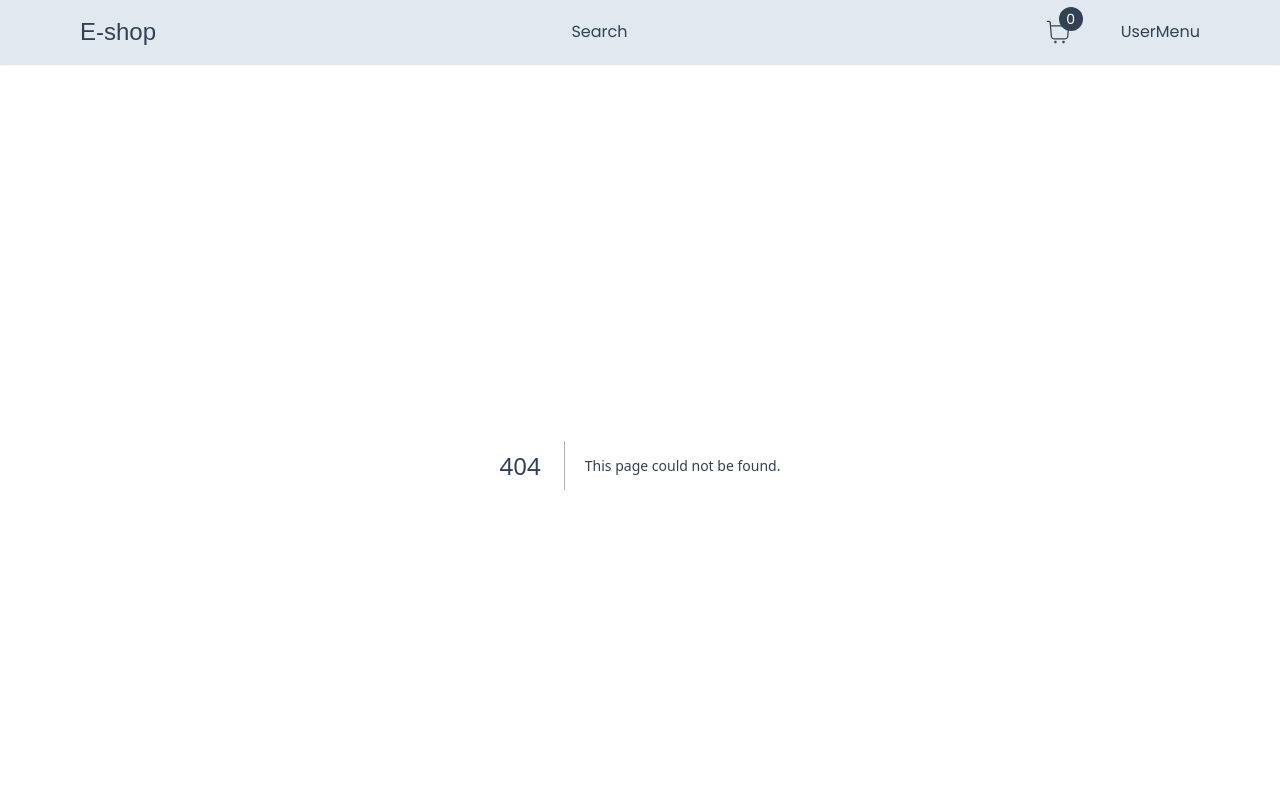
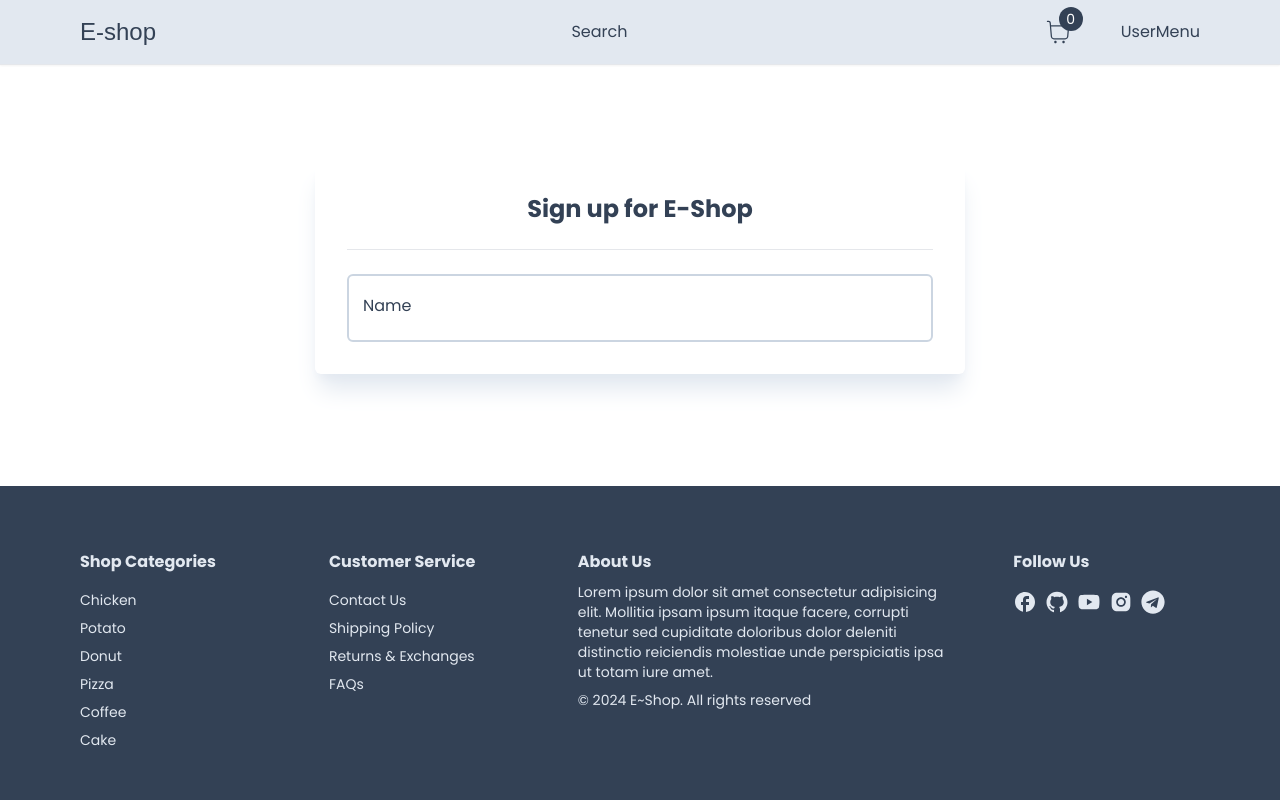
Before and after one commit to ayekaday/e-shop, a Next.js app: page /register in a window 1280 px wide. Before the commit this address had no page. Shown: the top 800 px of the page. Built offline with nearby package versions, Linux system fonts and the light colour scheme; a web font is replaced by a local one.

Commit message:
Add RegisterForm

```diff
--- a/app/cart/page.tsx
+++ b/app/cart/page.tsx
@@ -1,4 +1,4 @@
-import Container from "../Container";
+import Container from "../components/Container";
 import CartClient from "./CartClient";
 
 const Cart = () => {
--- /dev/null
+++ b/app/components/FormWrap.tsx
@@ -0,0 +1,35 @@
+const FormWrap = ({ children }: { children: React.ReactNode }) => {
+  return (
+    <div
+      className="
+        min-h-fit
+        h-full
+        flex
+        items-center
+        justify-center
+        pb-12
+        pt-24
+        "
+    >
+      <div
+        className="
+      max-w-[650px]
+      w-full
+      flex
+      flex-col
+      gap-6
+      items-center
+      shadow-xl
+      shadow-slate-200
+      rounded-md
+      p-4
+      md:p-8
+      "
+      >
+        {children}
+      </div>
+    </div>
+  );
+};
+
+export default FormWrap;
--- a/app/components/footer/Footer.tsx
+++ b/app/components/footer/Footer.tsx
@@ -1,4 +1,4 @@
-import Container from "@/app/Container";
+import Container from "@/app/components/Container";
 import FooterList from "./FooterList";
 import Link from "next/link";
 import { MdFacebook } from "react-icons/md";
--- /dev/null
+++ b/app/components/inputs/input.tsx
@@ -0,0 +1,73 @@
+import { FieldErrors, FieldValues, UseFormRegister } from "react-hook-form";
+
+interface InputProps {
+  id: string;
+  label: string;
+  type?: string;
+  disabled?: boolean;
+  required?: boolean;
+  register: UseFormRegister<FieldValues>;
+  errors: FieldErrors;
+}
+
+const Input: React.FC<InputProps> = ({
+  id,
+  label,
+  type,
+  disabled,
+  required,
+  register,
+  errors,
+}) => {
+  return (
+    <div className="w-full relative">
+      <input
+        autoComplete="off"
+        id={id}
+        disabled={disabled}
+        {...register(id, { required })}
+        placeholder=""
+        type={type}
+        className={`
+      peer
+      w-full
+      p-4
+      pt-6
+      outline-none
+      bg-white
+      font-light
+      border-2
+      rounded-md
+      transition
+      disabled:opacity-70
+      disabled:cursor-not-allowed
+      ${errors[id] ? "border-rose-400" : "border-slate-300"}
+      ${errors[id] ? "focus:border-rose-400" : "focus:border-slate-300"}
+      `}
+      />
+      <label
+        htmlFor={id}
+        className="
+      absolute
+      cursor-text
+      text-md
+      duration-150
+      tranform
+      -translate-y-3
+      top-5
+      z-10
+      origin-[0]
+      left-4
+      peer-placeholder-shown:scale-100
+      peer-placeholder-shown:translate-y-0
+      peer-focus:scale-75
+      peer-focus:translate-y-4
+      "
+      >
+        {label}
+      </label>
+    </div>
+  );
+};
+
+export default Input;
--- a/app/components/nav/NavBar.tsx
+++ b/app/components/nav/NavBar.tsx
@@ -1,4 +1,4 @@
-import Container from "@/app/Container";
+import Container from "@/app/components/Container";
 import Link from "next/link";
 import { Redressed } from "next/font/google";
 import CartCount from "./CartCount";
--- a/app/page.tsx
+++ b/app/page.tsx
@@ -1,6 +1,6 @@
 import { products } from "@/utils/products";
 import HomeBanner from "./components/HomeBanner";
-import Container from "./Container";
+import Container from "./components/Container";
 import ProductCard from "./components/products/ProductCard";
 
 export default function Home() {
--- a/app/product/[productId]/page.tsx
+++ b/app/product/[productId]/page.tsx
@@ -1,5 +1,5 @@
 "use client";
-import Container from "@/app/Container";
+import Container from "@/app/components/Container";
 import ProductDetails from "./ProductDetails";
 import { useParams } from "next/navigation";
 import ListRating from "./ListRating";
--- /dev/null
+++ b/app/register/RegisterForm.tsx
@@ -0,0 +1,32 @@
+"use client";
+
+import { useState } from "react";
+import Heading from "../components/Heading";
+import Input from "../components/inputs/input";
+import { FieldValues, useForm } from "react-hook-form";
+
+const RegisterForm = () => {
+  const [isLoading, setIsLoading] = useState(false);
+  const {
+    register,
+    handleSubmit,
+    formState: { errors },
+  } = useForm<FieldValues>({});
+
+  return (
+    <>
+      <Heading title="Sign up for E-Shop" />
+      <hr className="bg-slate-300 w-full h-px" />
+      <Input
+        id="name"
+        label="Name"
+        disabled={isLoading}
+        register={register}
+        errors={errors}
+        required
+      />
+    </>
+  );
+};
+
+export default RegisterForm;
--- /dev/null
+++ b/app/register/page.tsx
@@ -0,0 +1,15 @@
+import FormWrap from "../components/FormWrap";
+import Container from "../components/Container";
+import RegisterForm from "./RegisterForm";
+
+const Register = () => {
+  return (
+    <Container>
+      <FormWrap>
+        <RegisterForm />
+      </FormWrap>
+    </Container>
+  );
+};
+
+export default Register;
--- a/package.json
+++ b/package.json
@@ -23,6 +23,7 @@
     "postcss": "8.4.49",
     "react": "18.3.1",
     "react-dom": "18.3.1",
+    "react-hook-form": "^7.53.2",
     "react-hot-toast": "^2.4.1",
     "react-icons": "^5.3.0",
     "tailwindcss": "3.4.15",
```
Also changed, not shown: app/components/Container.tsx (renamed from app/Container.tsx), 1 other file (tests, documents, lock files or other folders).
